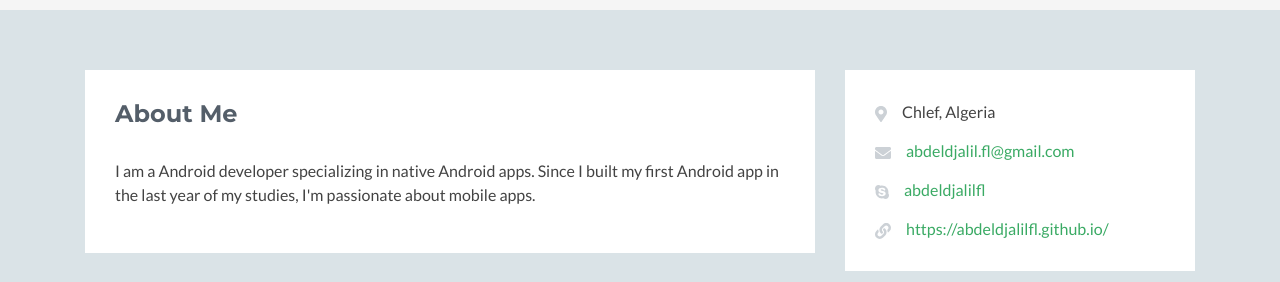
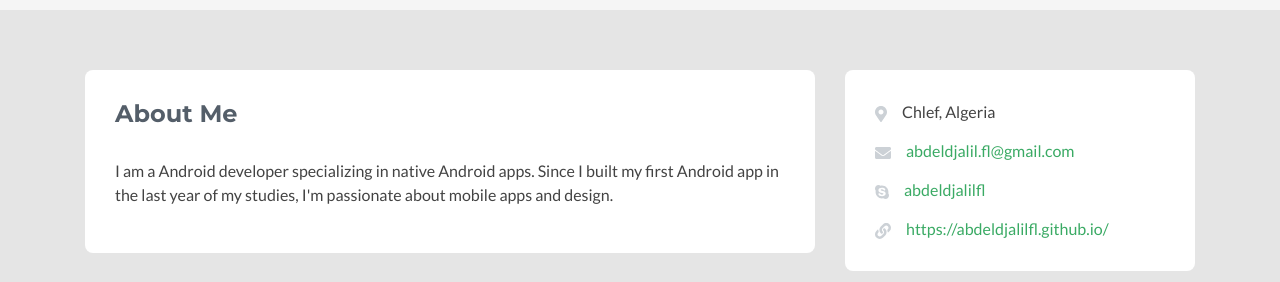
Before and after one commit to abdeldjalilfl/abdeldjalilfl.github.io, a plain HTML site: page index.html in a window 1280 px wide. Shown: the part 230-512 px from the top of the page. Drawn offline with Linux system fonts and the light colour scheme; a script that the page names is missing.

Commit message:
change background color to #E5E5E5

```diff
--- a/assets/css/styles.css
+++ b/assets/css/styles.css
@@ -9,7 +9,7 @@
 body {
   font-family: 'Lato', arial, sans-serif;
   color: #434343;
-  background: #DAE3E7;
+  background: #E5E5E5;
   font-size: 16px;
   -webkit-font-smoothing: antialiased;
   -moz-osx-font-smoothing: grayscale;
@@ -186,6 +186,7 @@ a.dotted-link:hover {
 .section .section-inner {
   background: #fff;
   padding: 30px;
+  border-radius: 8px;
 }
 
 .section .heading {
--- a/index.html
+++ b/index.html
@@ -65,7 +65,7 @@
                     <div class="section-inner">
                         <h2 class="heading">About Me</h2>
                         <div class="content">
-                            <p>I am a Android developer specializing in native Android apps. Since I built my first Android app in the last year of my studies, I'm passionate about mobile apps.</p>
+                            <p>I am a Android developer specializing in native Android apps. Since I built my first Android app in the last year of my studies, I'm passionate about mobile apps and design.</p>
 
                         </div><!--//content-->
                     </div><!--//section-inner-->
```
